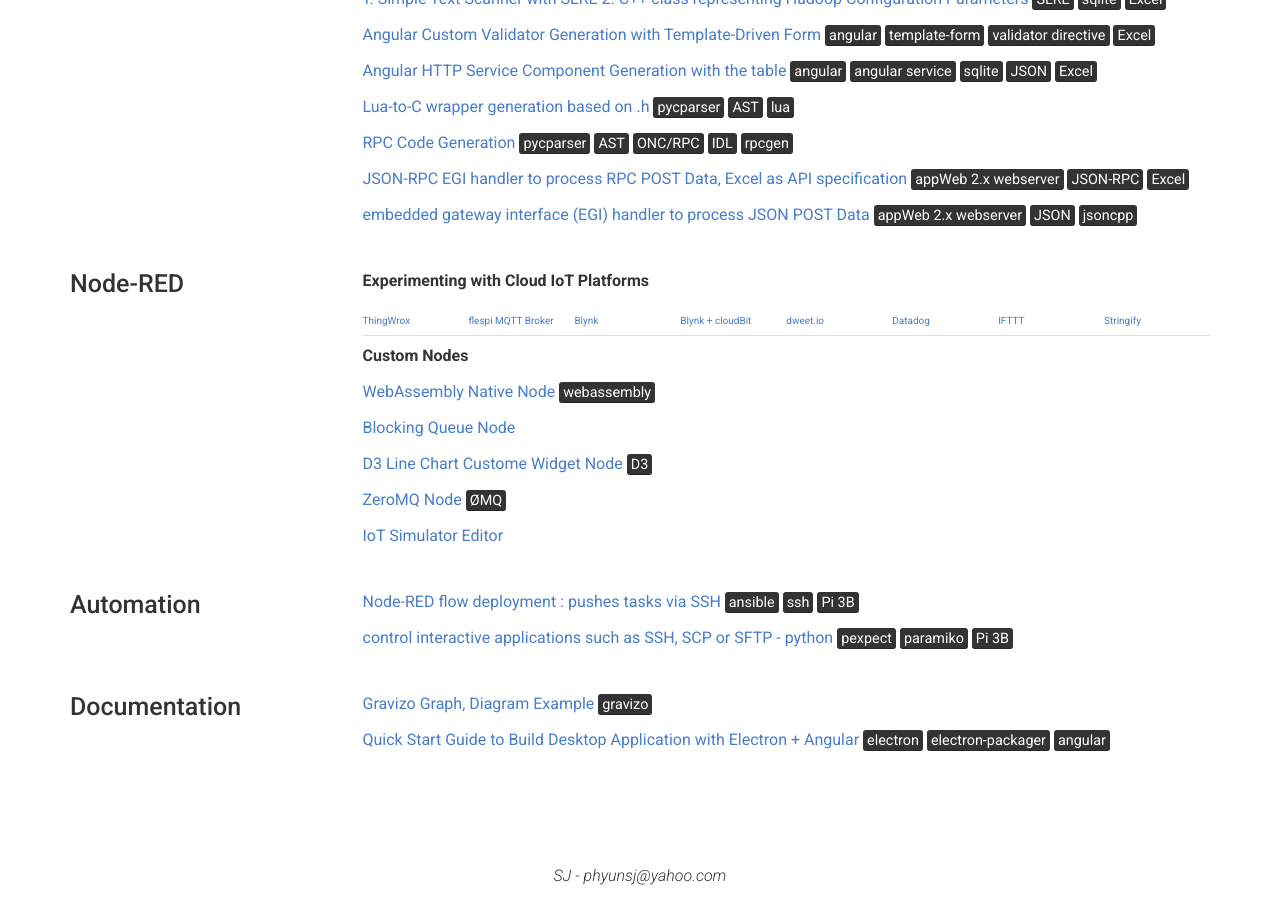
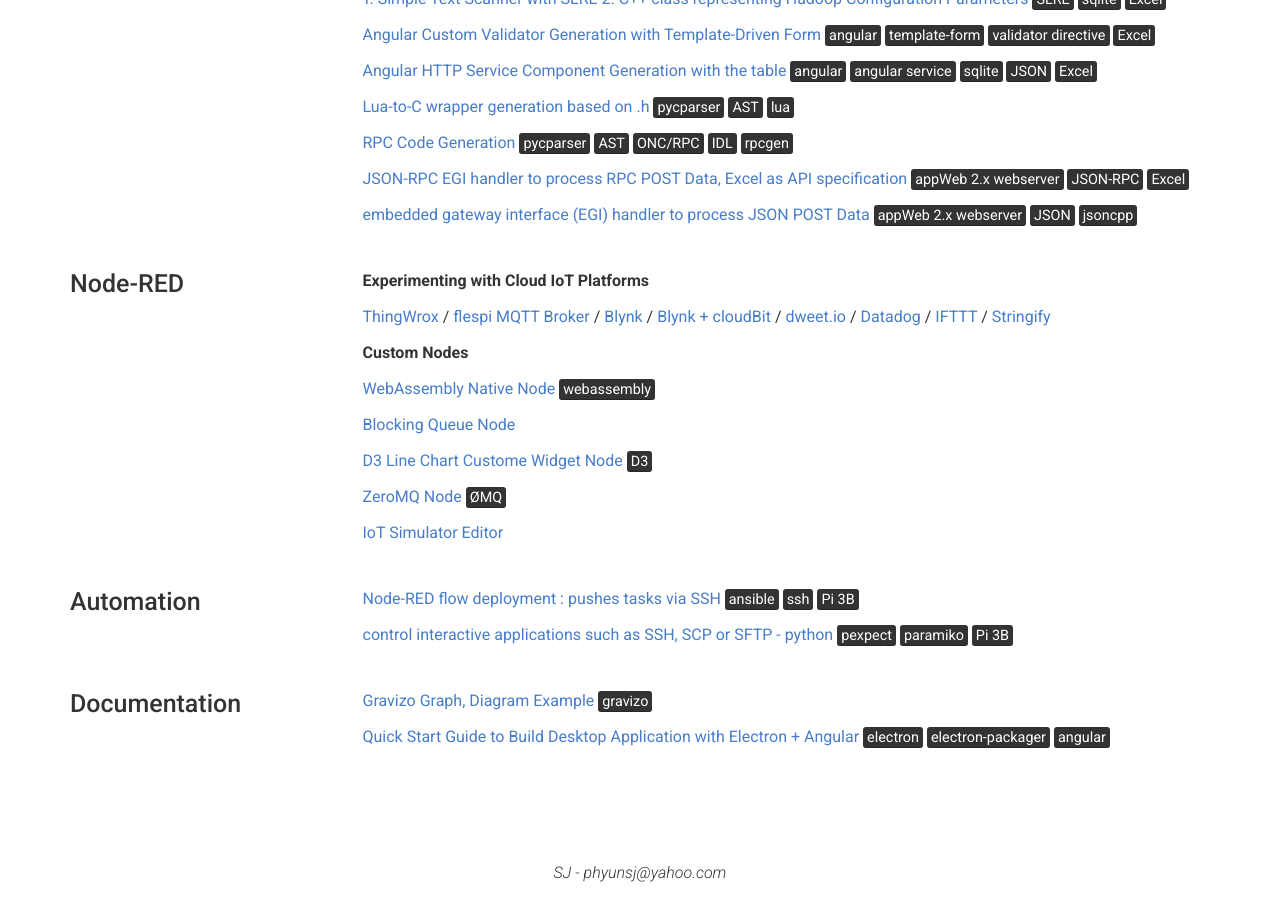
Before and after one commit to phyunsj/phyunsj.github.io, a Jekyll site: the page built from index.md, in a window 1280 px wide and 900 px high, scrolled down 1321 px. Built offline with Jekyll 4.4.1, drawn with Linux system fonts in a browser that asks for light colours.

```diff
--- a/_data/projects.yml
+++ b/_data/projects.yml
@@ -70,7 +70,7 @@
 
     **Experimenting with Cloud IoT Platforms**
 
-    [ThingWrox](https://github.com/phyunsj/node-red-to-access-thingwrox) | [flespi MQTT Broker](https://github.com/phyunsj/iot-device-simulator-1-mqtt) | [Blynk](https://github.com/phyunsj/blynk-node-red) | [Blynk + cloudBit](https://github.com/phyunsj/blynk-cloudbit) | [dweet.io](https://github.com/phyunsj/dweet.io-node-red) | [Datadog](https://github.com/phyunsj/datadog-node-red) | [IFTTT](https://github.com/phyunsj/ifttt-soe-logger) | [Stringify](https://github.com/phyunsj/iot-device-simulator-2-stringify)
+    [ThingWrox](https://github.com/phyunsj/node-red-to-access-thingwrox) / [flespi MQTT Broker](https://github.com/phyunsj/iot-device-simulator-1-mqtt) / [Blynk](https://github.com/phyunsj/blynk-node-red) / [Blynk + cloudBit](https://github.com/phyunsj/blynk-cloudbit) / [dweet.io](https://github.com/phyunsj/dweet.io-node-red) / [Datadog](https://github.com/phyunsj/datadog-node-red) / [IFTTT](https://github.com/phyunsj/ifttt-soe-logger) / [Stringify](https://github.com/phyunsj/iot-device-simulator-2-stringify)
 
     **Custom Nodes**
 
```
